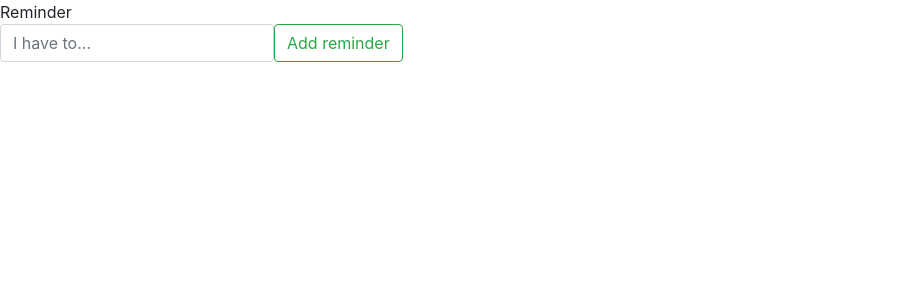
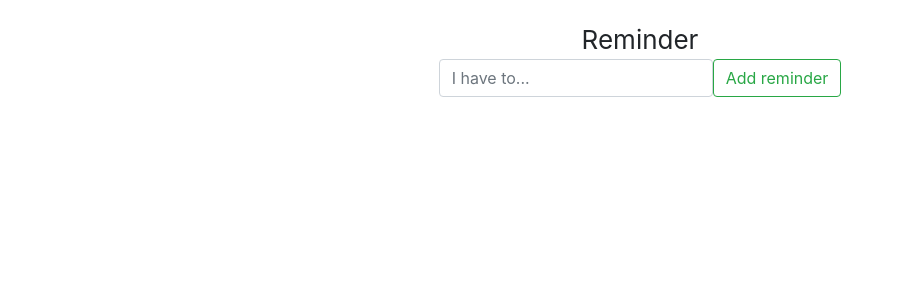
Before and after one commit to YakubuAmidu/Reminder, a React (Create React App) app: page / in a window 1280 px wide. Shown: the top 300 px of the page, without its empty margins (0-904 px from the left). Built offline with nearby package versions, Linux system fonts and the light colour scheme.

Commit message:
Commiting changes

```diff
--- /dev/null
+++ b/src/index.css
@@ -0,0 +1,11 @@
+.App {
+    padding-top: 20px;
+    display: flex;
+    flex-direction: column;
+    align-items: center;
+}
+
+.title{
+    text-align: center;
+    font-size: 26px;
+}
--- a/src/index.js
+++ b/src/index.js
@@ -4,6 +4,7 @@ import App from "./components/App";
 import { Provider } from "react-redux";
 import { createStore } from "redux";
 import reducer from "./reducers";
+import "./index.css";
 
 const store = createStore(reducer);
 
```
